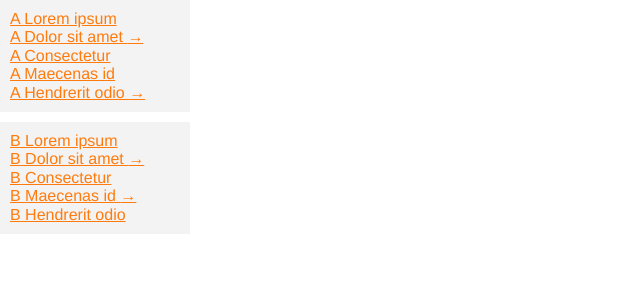
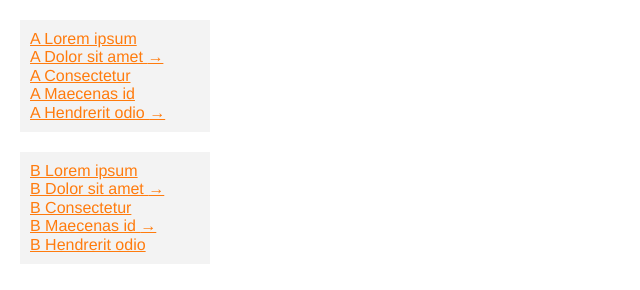
Before and after one commit to Cinamonas/jquery-drilldown, a plain HTML site: page demo.html in a window 1280 px wide. Shown: the whole page, without its empty margins (0-640 px from the left). Drawn offline with nearby package versions, Linux system fonts and the light colour scheme.

Commit message:
Added more margin

```diff
--- a/demo.html
+++ b/demo.html
@@ -28,7 +28,7 @@
       overflow: hidden;
       width: 170px;
       padding: 10px;
-      margin-bottom: 10px;
+      margin: 20px;
       background-color: #F3F3F3;
     }
     .drilldown-sub {
```
